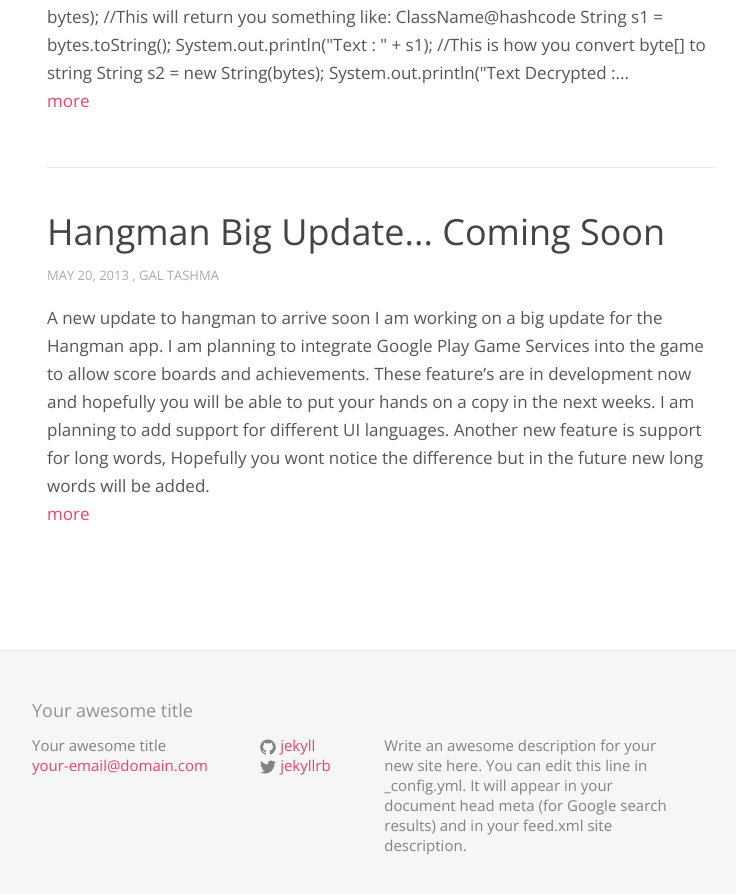
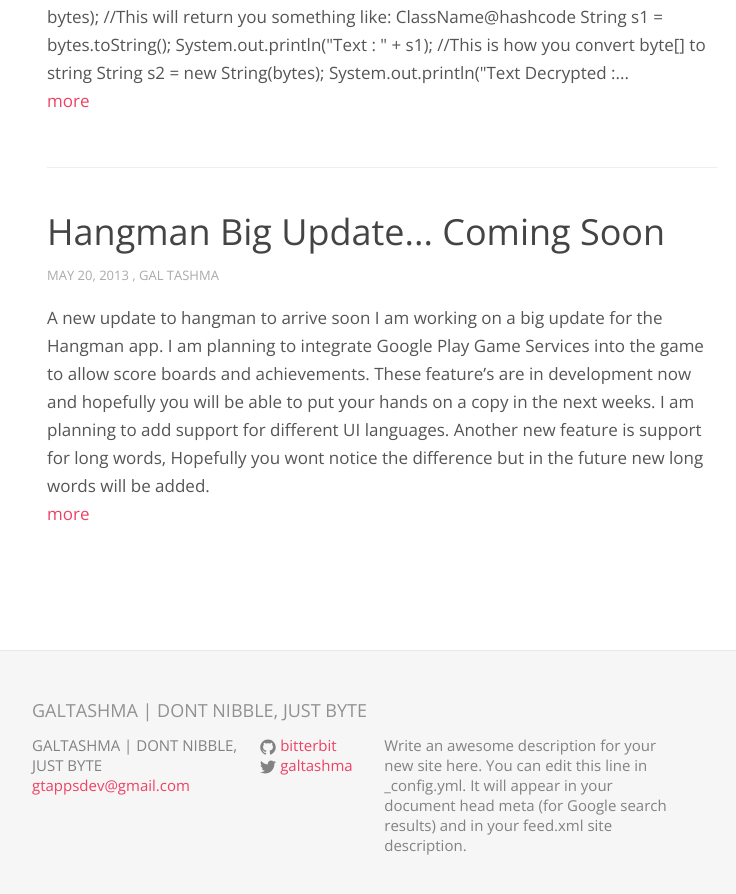
Before and after one commit to bitterbit/bitterbit.github.io, a Jekyll site: the page built from posts.html, in a window 1280 px wide and 900 px high, scrolled down 6409 px. Shown: the top 894 px of the window, without its empty margins (268-1004 px from the left). Built offline with Jekyll 4.4.1, drawn with Linux system fonts in a browser that asks for light colours; comment, search, counter and statistics services are not loaded.

Commit message:
Updated config.yml

```diff
--- a/_config.yml
+++ b/_config.yml
@@ -6,17 +6,17 @@
 # 'jekyll serve'. If you change this file, please restart the server process.
 
 # Site settings
-title: Your awesome title
-email: your-email@domain.com
+title: GALTASHMA | DONT NIBBLE, JUST BYTE
+email: gtappsdev@gmail.com
 description: > # this means to ignore newlines until "baseurl:"
   Write an awesome description for your new site here. You can edit this
   line in _config.yml. It will appear in your document head meta (for
   Google search results) and in your feed.xml site description.
 baseurl: "" # the subpath of your site, e.g. /blog
 # url: "http://bitterbit-github-io-galtashma.c9users.io/" # the base hostname & protocol for your site
-url: "http://127.0.0.1:4000/" # the base hostname & protocol for your site
-twitter_username: jekyllrb
-github_username:  jekyll
+# url: "http://127.0.0.1:4000/" # the base hostname & protocol for your site
+twitter_username: galtashma
+github_username: bitterbit
 
 # Build settings
 markdown: kramdown
```
